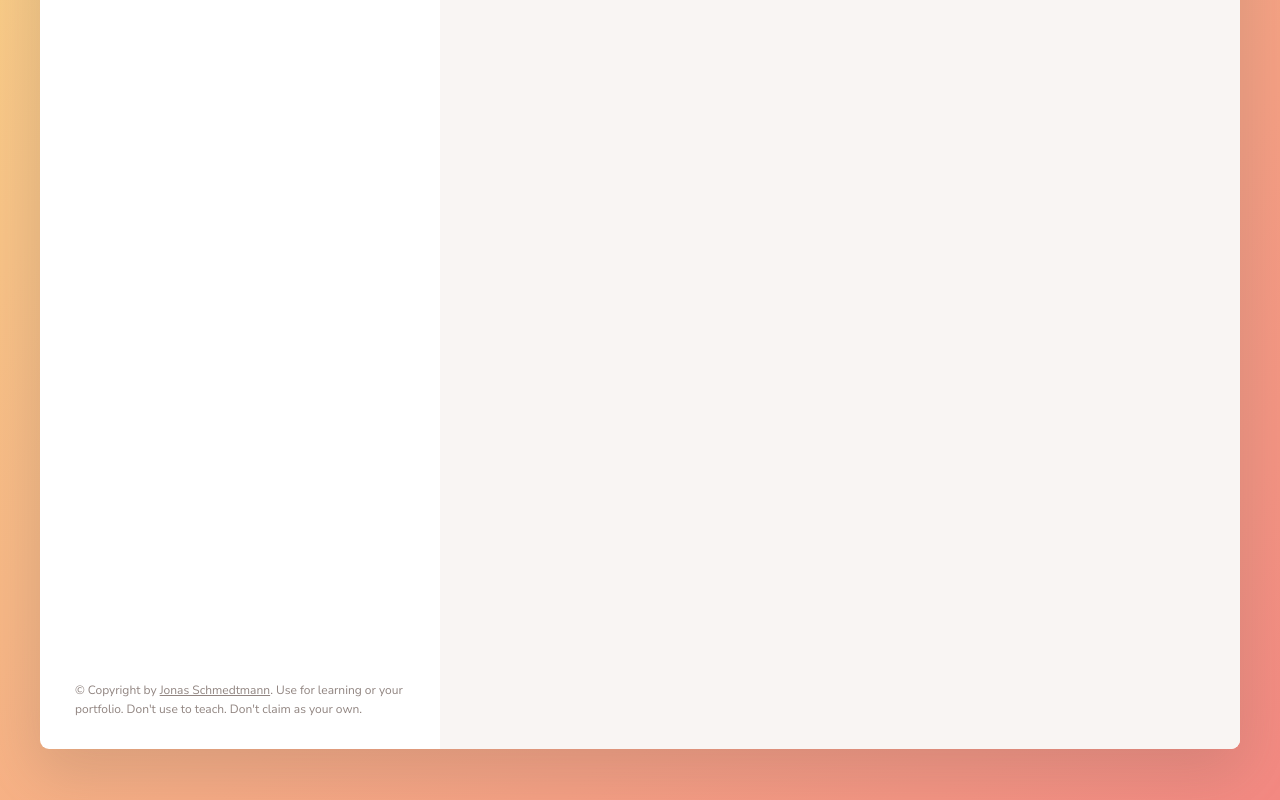
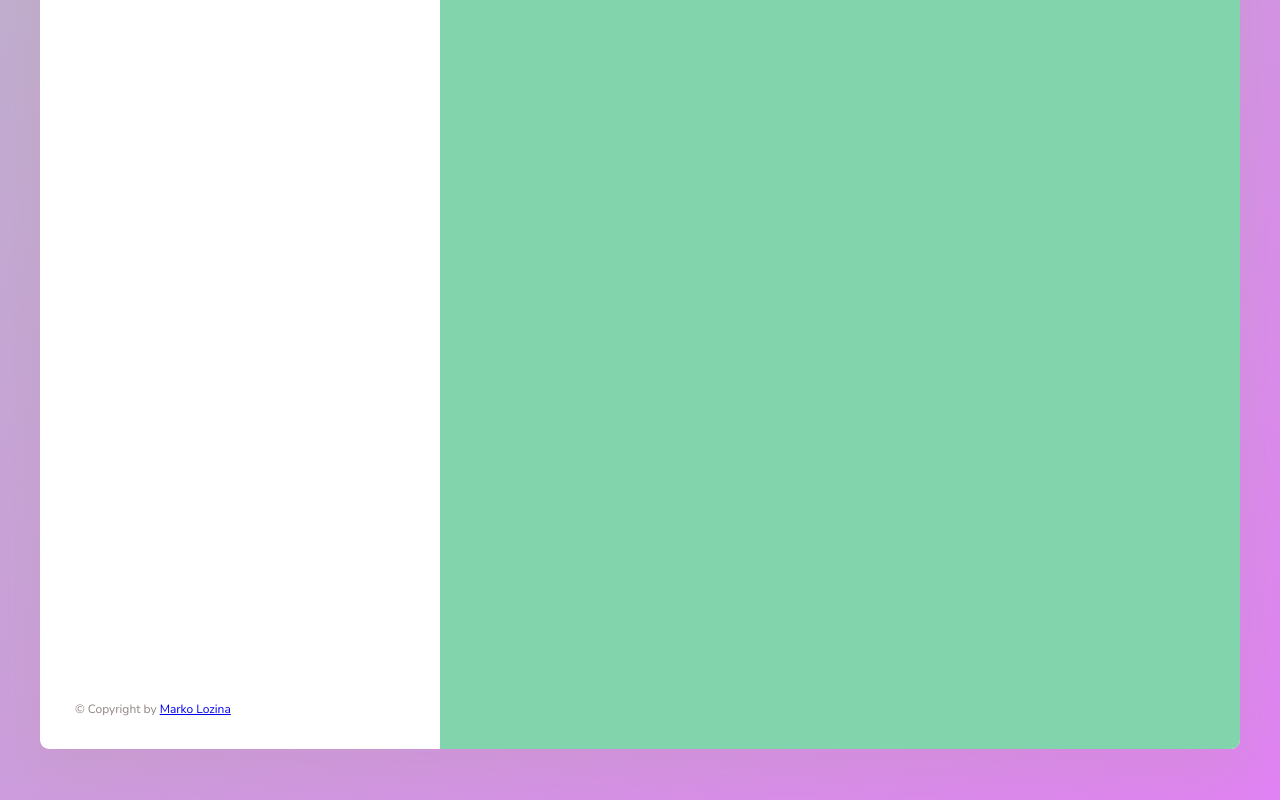
Before and after one commit to bline1990/forkify-course-app, a website built with Parcel: page index.html in a window 1280 px wide. Shown: the part 472-1272 px from the top of the page. Built offline with nearby package versions, Linux system fonts and the light colour scheme.

Commit message:
css i autor

```diff
--- a/index.html
+++ b/index.html
@@ -128,12 +128,11 @@
         <p class="copyright">
           &copy; Copyright by
           <a
-            class="twitter-link"
+            class="facebook-link"
             target="_blank"
-            href="https://twitter.com/jonasschmedtman"
-            >Jonas Schmedtmann</a
-          >. Use for learning or your portfolio. Don't use to teach. Don't claim
-          as your own.
+            href="https://web.facebook.com/marko.lozina"
+            >Marko Lozina</a
+          >
         </p>
       </div>
 
--- a/src/sass/_base.scss
+++ b/src/sass/_base.scss
@@ -1,12 +1,12 @@
 // $color-primary: #f59a83;
-$color-primary: #f38e82;
-$color-grad-1: #fbdb89;
-$color-grad-2: #f48982;
+$color-primary: #90bdca;
+$color-grad-1: #b9b8c7;
+$color-grad-2: #e182f4;
 
-$color-grey-light-1: #f9f5f3; // Light background
-$color-grey-light-2: #f2efee; // Light lines
-$color-grey-light-3: #d3c7c3; // Light text (placeholder)
-$color-grey-dark-1: #615551; // Normal text
+$color-grey-light-1: #81d4ab; // Light background
+$color-grey-light-2: #92e6e9a6; // Light lines
+$color-grey-light-3: #96ce70; // Light text (placeholder)
+$color-grey-dark-1: #ad9992; // Normal text
 $color-grey-dark-2: #918581; // Lighter text
 
 $gradient: linear-gradient(to right bottom, $color-grad-1, $color-grad-2);
```
